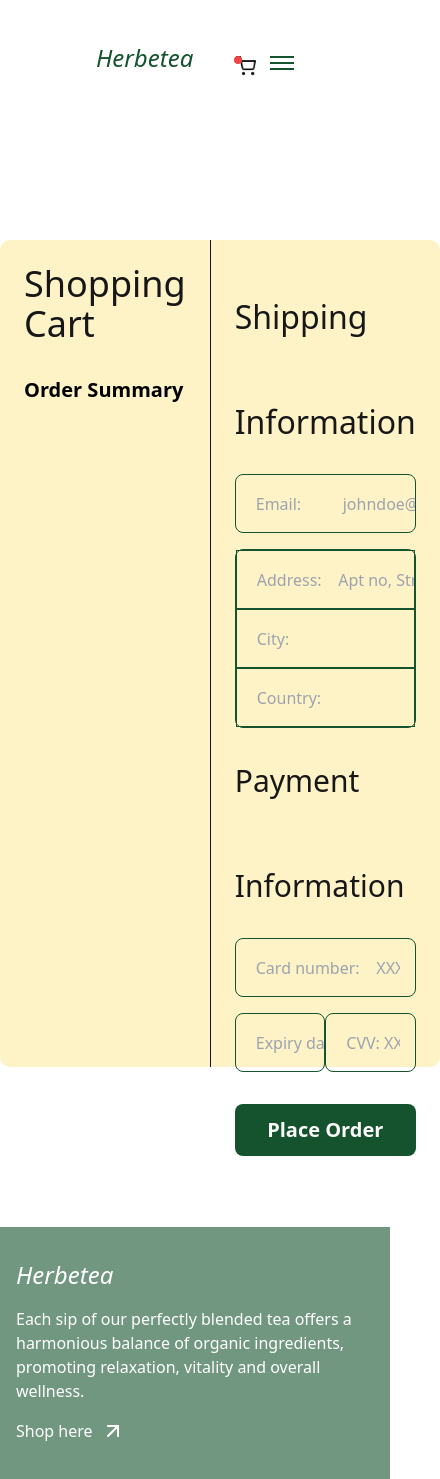
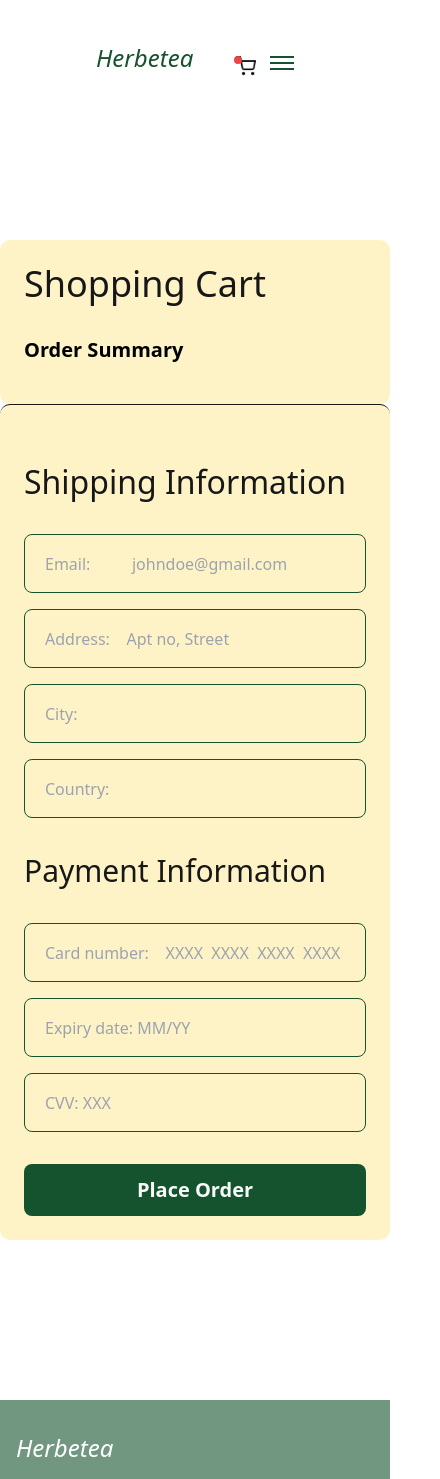
Before and after one commit to JO-YE/herbetea, a React (Create React App) app: page /checkout in a window 390 px wide. Shown: the top 1479 px of the page, 440 px wide, since content can reach past the window. Built offline with nearby package versions, Linux system fonts and the light colour scheme.

Commit message:
CHORE: responsiveness of checking out

```diff
--- a/src/pages/checkout.jsx
+++ b/src/pages/checkout.jsx
@@ -7,9 +7,9 @@ const checkout = () => {
     <div>
       <Mainheader />
       <div className="flex justify-center mt-10">
-        <div className="flex justify-between w-full max-w-[1044px] h-[827px] mb-40">
+        <div className="flex flex-col lg:flex-row justify-between w-full max-w-[1044px] h-auto lg:h-[827px] mb-40 space-y-0 lg:space-y-0 lg:space-x-0">
           {/* Left container */}
-          <div className="w-[672px] h-[827px] bg-amber-100 rounded-tl-[10px] rounded-bl-[10px] p-6">
+          <div className="w-full lg:w-[672px] h-auto lg:h-[827px] bg-amber-100 rounded-[10px] p-6">
             <h2 className="text-neutral-900 text-4xl font-normal font-Quicksand">
               Shopping Cart
             </h2>
@@ -19,7 +19,7 @@ const checkout = () => {
           </div>
 
           {/* Right container */}
-          <div className="w-[672px] h-[827px] bg-amber-100 rounded-tr-[10px] rounded-br-[10px] border-l border-neutral-900 p-6">
+          <div className="w-full lg:w-[672px] h-auto lg:h-[827px] bg-amber-100 rounded-[10px] border-t lg:border-t-0 lg:border-l border-neutral-900 p-6">
             <h2 className="text-neutral-900 text-[32px] font-normal font-Quicksand leading-[105px]">
               Shipping Information
             </h2>
@@ -31,22 +31,24 @@ const checkout = () => {
                   placeholder="Email:          johndoe@gmail.com"
                 />
               </div>
-              <div className="rounded-lg border border-green-900">
+              <div className="space-y-4">
                 <input
                   type="text"
-                  className="w-full h-[59px] border border-green-900 pl-5 bg-transparent"
+                  className="w-full h-[59px] rounded-lg border border-green-900 pl-5 bg-transparent"
                   placeholder="Address:    Apt no, Street"
                 />
+                <div className="flex flex-col md:flex-row md:space-x-4">
                   <input
                     type="text"
-                  className="w-full h-[59px]  border border-green-900 pl-5 bg-transparent"
+                    className="w-full h-[59px] rounded-lg border border-green-900 pl-5 bg-transparent mb-4 md:mb-0"
                     placeholder="City:"
                   />
                   <input
                     type="text"
-                  className="w-full h-[59px] border border-green-900 pl-5 bg-transparent"
+                    className="w-full h-[59px] rounded-lg border border-green-900 pl-5 bg-transparent"
                     placeholder="Country:"
                   />
+                </div>
               </div>
             </form>
 
@@ -57,30 +59,26 @@ const checkout = () => {
               <div>
                 <input
                   type="number"
-                  className="w-full h-[59px] rounded-lg border border-green-900 pl-5 bg-transparent "
+                  className="w-full h-[59px] rounded-lg border border-green-900 pl-5 bg-transparent"
                   placeholder="Card number:    XXXX  XXXX  XXXX  XXXX"
                 />
               </div>
-              <div className="flex space-x-0">
-                <div className="flex-1">
+              <div className="flex flex-col md:flex-row md:space-x-4">
                 <input
                   type="text"
-                    className="w-full h-[59px] rounded-lg border border-green-900 pl-5 bg-transparent"
+                  className="w-full h-[59px] rounded-lg border border-green-900 pl-5 bg-transparent mb-4 md:mb-0"
                   placeholder="Expiry date: MM/YY"
                 />
-                </div>
-                <div className="flex-1">
                 <input
                   type="number"
                   className="w-full h-[59px] rounded-lg border border-green-900 pl-5 bg-transparent"
                   placeholder="CVV: XXX"
                 />
               </div>
-              </div>
             </form>
 
             <div className="flex justify-center mt-8">
-              <button className="w-full py-3 bg-green-900  text-neutral-50 text-xl font-semibold rounded-lg font-Quicksand">
+              <button className="w-full py-3 bg-green-900 text-neutral-50 text-xl font-semibold rounded-lg font-Quicksand">
                 Place Order
               </button>
             </div>
```
Lines whose indentation alone changed are shown as unchanged.
